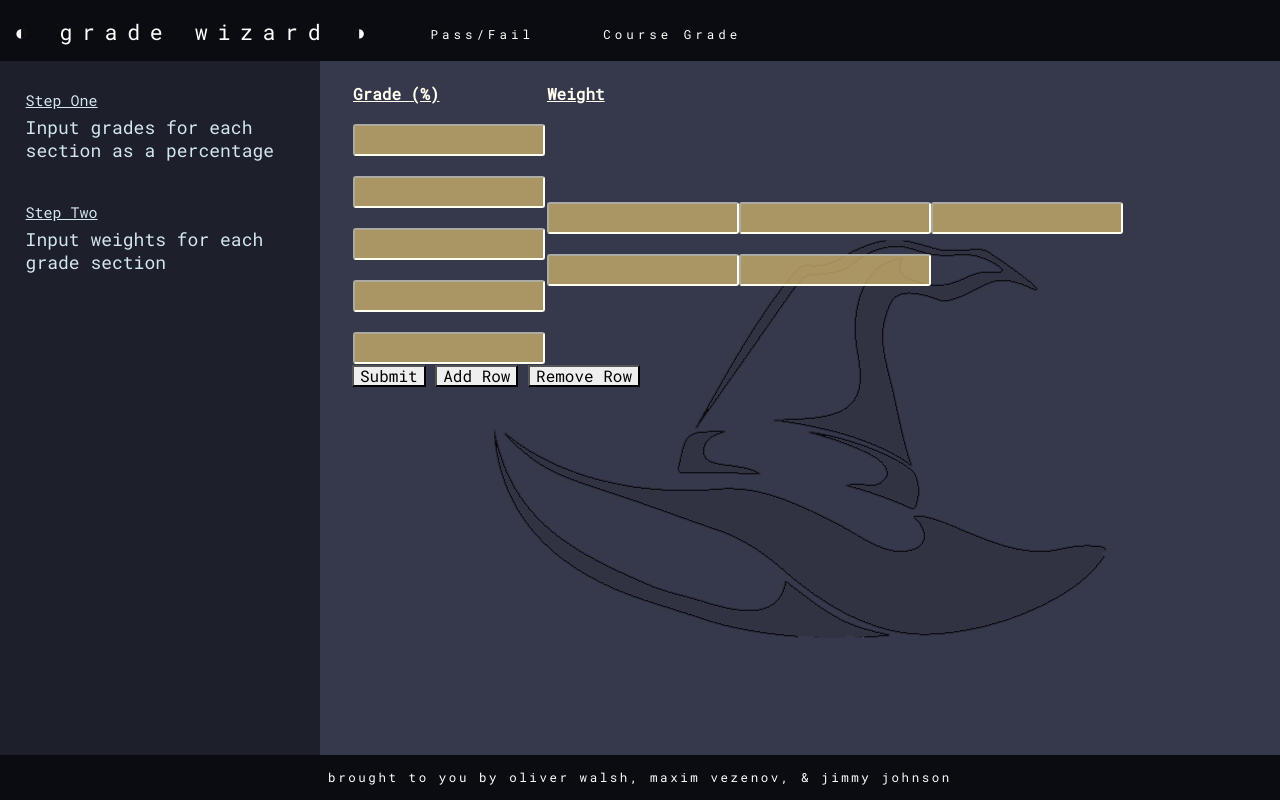
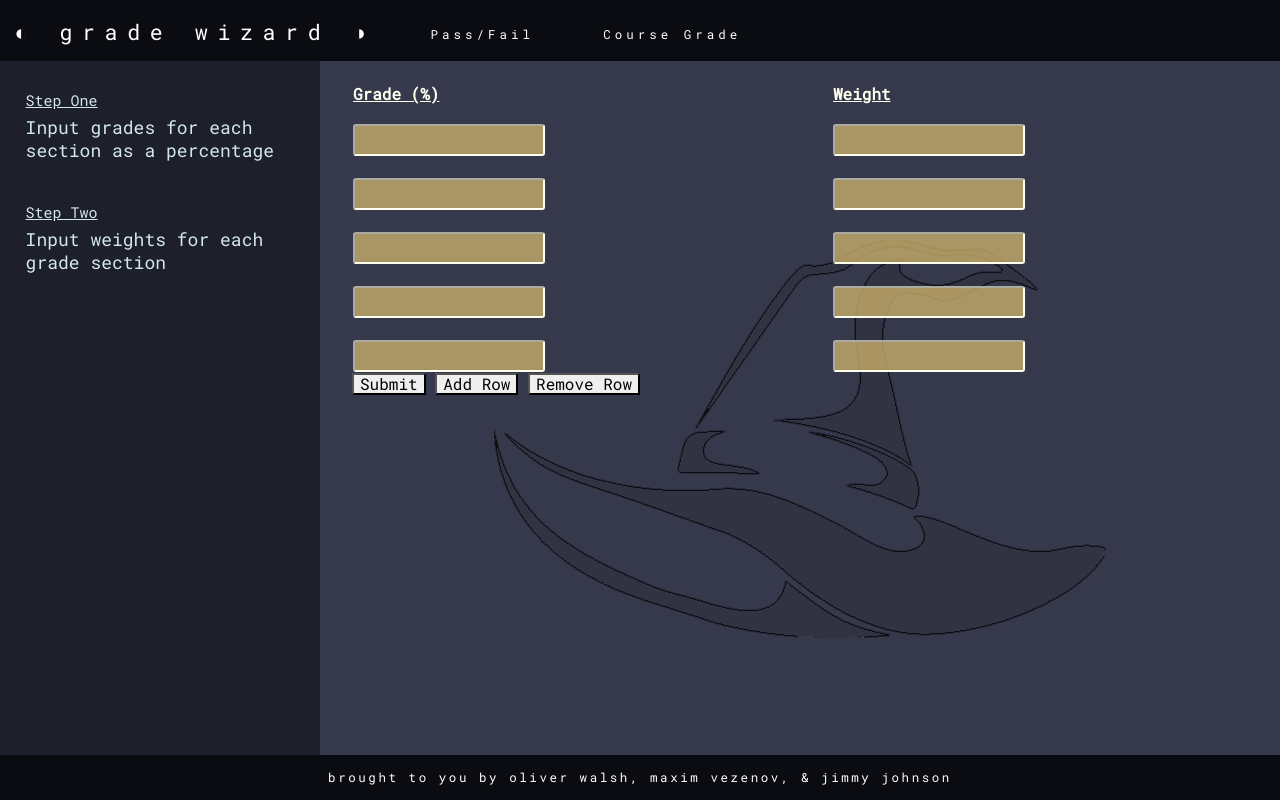
Before and after one commit to oliverwalsh7/gradecalculator, a website with bundled scripts: page html/index.html in a window 1280 px wide. Both pictures are taken after a click on the link "Course Grade". Built offline with nearby package versions, Linux system fonts and the light colour scheme.

Commit message:
changed to using tr for rows

```diff
--- a/html/index.html
+++ b/html/index.html
@@ -72,6 +72,7 @@
                             <input type="text" id="curr-QP" placeholder="400">
                         </div>
                             <table style="width:100%">
+                                <thead>
                                     <tr>
                                         <th class="th-class">Course</th>
                                         <th class="th-class">Grade</th>
@@ -79,33 +80,9 @@
                                         <th class="th-class">Retake?</th>
                                         <th class="th-class" id="th">Old Grade</th>
                                     </tr>
-                                <tr>
-                                    <td>
-                                        <div class="course-colm" id="courses">
-                                            <!--Course COLUMN-->
-                                        </div>
-                                    </td>
-                                    <td>
-                                        <div class="grade-colm" id="grades">
-                                            <!--GRADES COLUMN-->
-                                        </div>
-                                    </td>
-                                    <td>
-                                        <div class="credits-colm" id="credits">
-                                            <!--CREDITS COLUMN-->
-                                        </div>
-                                    </td>
-                                    <td>
-                                        <div class="retake-colm" id="retakes">
-                                            <!--RETAKE COLUMN-->
-                                        </div>
-                                    </td>
-                                    <td>
-                                        <div class="oldGrade-colm" id="oldGrade">
-                                            <!--oldGrade COLUMN-->
-                                        </div>
-                                    </td>
-                                </tr>
+                                </thead>
+                                <tbody id="passFailForm-tbody">
+                                </tbody>
                             </table>
                         <button type="submit" id="submit-btn">Submit</button>
                         <button type="submit" id="addRow-btn">Add Class</button>
@@ -140,22 +117,14 @@
                     <div class="input-box">
 
                         <table style="width:100%">
+                            <thead>
                                 <tr>
                                     <th class="th-class">Grade (%)</th>
                                     <th class="th-class">Weight</th>
                                 </tr>
-                            <tr>
-                                <td>
-                                    <div class="grade-colm" id="classGradeCalc-grades">
-                                        <!--Course COLUMN-->
-                                    </div>
-                                </td>
-                                <td>
-                                    <div class="weight-colm" id="classGradeCalc-weights">
-                                        <!--GRADES COLUMN-->
-                                    </div>
-                                </td>
-                            </tr>
+                            </thead>
+                            <tbody id="classGradeForm-tbody">
+                            </tbody>
                         </table>
                         <button type="submit" id="classGradeCalc-submit-btn">Submit</button>
                         <button type="submit" id="classGradeCalc-addRow-btn">Add Row</button>
--- a/js/GradeCalculator.js
+++ b/js/GradeCalculator.js
@@ -65,23 +65,30 @@ export default class GradeCalculator {
 
     addNewRow() {
         rowCount++;
-        var gradeInput = $('<input class="input-form"/>').attr("id","classGradeCalc-grade-"+rowCount).appendTo('#classGradeCalc-grades');
-        var newLine = $('<div>\n</div>').appendTo('#grades');
-        $('#classGradeCalc-grades').append(gradeInput);
-        $('#classGradeCalc-grades').append(newLine);
 
-        var weightInput = $('<input class="input-form"/>').attr("id","classGradeCalc-weight-"+rowCount).appendTo('#classGradeCalc-weights');
-        var newLine = $('<div>\n</div>').appendTo('#grades');
-        $('#classGradeCalc-weights').append(weightInput);
-        $('#classGradeCalc-weight').append(newLine);
+        var gradesColm = $('<div class="grade-colm"></div>');
+        var gradeInput = $('<input class="input-form"/>').attr("id","classGradeCalc-grade-"+rowCount).appendTo(gradesColm);
+        $(gradesColm).append(gradeInput);
+        var gradesCellMarkup = "<td>" + gradesColm.html() + "</td>";
 
+        var weightsColm = $('<div class="weights-colm"></div>');
+        var weightInput = $('<input class="input-form"/>').attr("id","classGradeCalc-weight-"+rowCount).appendTo(weightsColm);
+        console.log(weightInput);
+        $(weightsColm).append(weightInput.html());
+        var weightsCellMarkup = "<td>" + weightsColm.html() + "</td>";
+
+        var rowMarkup = "<tr id='classGradeCalc-row-" + rowCount + "'>"
+                        + gradesCellMarkup + weightsCellMarkup
+                        + "</tr>";
+
+        $('#classGradeForm-tbody').append(rowMarkup);
         console.log("Row Count after adding row: " + rowCount);
     }
 
     removeRow() {
         console.log("Before hiding: " + rowCount);
-        $('#classGradeCalc-grade-'+rowCount).remove();
-        $('#classGradeCalc-weight-'+rowCount).remove();
+        if (rowCount === 0) { return; }
+        $('#classGradeCalc-row-'+rowCount).remove();
         rowCount--;
         console.log("After hiding: " + rowCount);
     }
--- a/js/PassFailCalculator.js
+++ b/js/PassFailCalculator.js
@@ -44,43 +44,53 @@ export default class PassFailCalculator {
 
     addNewRow() {
         classCount++;
-        var course = $('<input class="input-form" placeholder="Class ' + classCount + '" ' + ' />').attr("id","course-"+classCount).appendTo('#courses');
-        var newLine = $('<div>\n</div>').appendTo('#courses');
-        $('#course').append(course);
-        $('#course').append(newLine);
 
-        var gradeDropDown = $('<select class="input-form">').attr("id","grade-"+classCount).appendTo('#grades');
+        var coursesColm = $('<div class="course-colm"></div>');
+        var course = $('<input class="input-form" placeholder="Class ' + classCount + '" ' + ' />').attr("id","course-"+classCount).appendTo(coursesColm);
+        $(coursesColm).append(course);
+        var coursesCellMarkup = "<td>" + coursesColm.html() + "</td>";
+
+        var gradesColm = $('<div class="grade-colm"></div>');
+        var gradeDropDown = $('<select class="input-form">').attr("id","grade-"+classCount).appendTo(gradesColm);
         grades.map(function(val) {
             gradeDropDown.append($('<option>').attr('val',val).text(val));
         })
-        $('#grade').append(gradeDropDown);
+        $(gradesColm).append(gradeDropDown);
+        var gradesCellMarkup = "<td>" + gradesColm.html() + "</td>";
 
-        var creditDropDown = $('<select class="input-form">').attr("id","credit-"+classCount).appendTo('#credits');
+        var creditsColm = $('<div class="credit-colm"></div>');
+        var creditDropDown = $('<select class="input-form">').attr("id","credit-"+classCount).appendTo(creditsColm);
         credits.map(function(val) {
             creditDropDown.append($('<option>').attr('val',val).text(val));
         })
-        $('#credits').append(creditDropDown);
+        $(creditsColm).append(creditDropDown);
+        var creditsCellMarkup = "<td>" + creditsColm.html() + "</td>";
 
-        var retakeInput = $('<input class="input-button" type="checkbox" onclick="isChecked(this.id)">').attr("id", classCount).appendTo('#retakes');
-        $('#retakes').append(retakeInput);
-        $('#retakes').append(newLine);
+        var retakeColm = $('<div class="retake-colm"></div>');
+        var retakeInput = $('<input class="input-button" type="checkbox" onclick="isChecked(this.id)">').attr("id", classCount).appendTo(creditsColm);
+        $(retakeColm).append(retakeInput);
+        var retakeCellMarkup = "<td>" + retakeColm.html() + "</td>";
 
-        var oldGradeDropDown = $('<select class="grade-form">').attr("id","oldGrade-"+classCount).appendTo('#oldGrade');
+        var oldGradeColm = $('<div class="oldGrade-colm"></div>');
+        var oldGradeDropDown = $('<select class="grade-form">').attr("id","oldGrade-"+classCount).appendTo(oldGradeColm);
         grades.map(function(val) {
             oldGradeDropDown.append($('<option>').attr('val',val).text("Old class " + classCount + " grade: " + val));
         })
-        $('#oldGrade').append(oldGradeDropDown);
+        $(oldGradeColm).append(oldGradeDropDown);
+        var oldGradeCellMarkup = "<td>" + oldGradeColm.html() + "</td>";
         console.log("Class Count after adding row: " + classCount);
+
+        var rowMarkup = "<tr id='passFailCalc-row-" + classCount + "'>"
+                            + coursesCellMarkup + gradesCellMarkup + creditsCellMarkup + retakeCellMarkup + oldGradeCellMarkup
+                        + "</tr>";
+
+        $("#passFailForm-tbody").append(rowMarkup);
     }
 
     removeRow() {
         if (classCount == 0) {return; }
         console.log("Before hiding: " + classCount);
-        $('#course-'+classCount).remove();
-        $('#grade-'+classCount).remove();
-        $('#credit-'+classCount).remove();
-        $("#"+classCount).remove(); // retake
-        $("#oldGrade-"+classCount).remove();
+        $('#passFailCalc-row-'+classCount).remove();
         classCount--;
         console.log("After hiding: " + classCount);
     }
```
Lines whose indentation alone changed are shown as unchanged.
